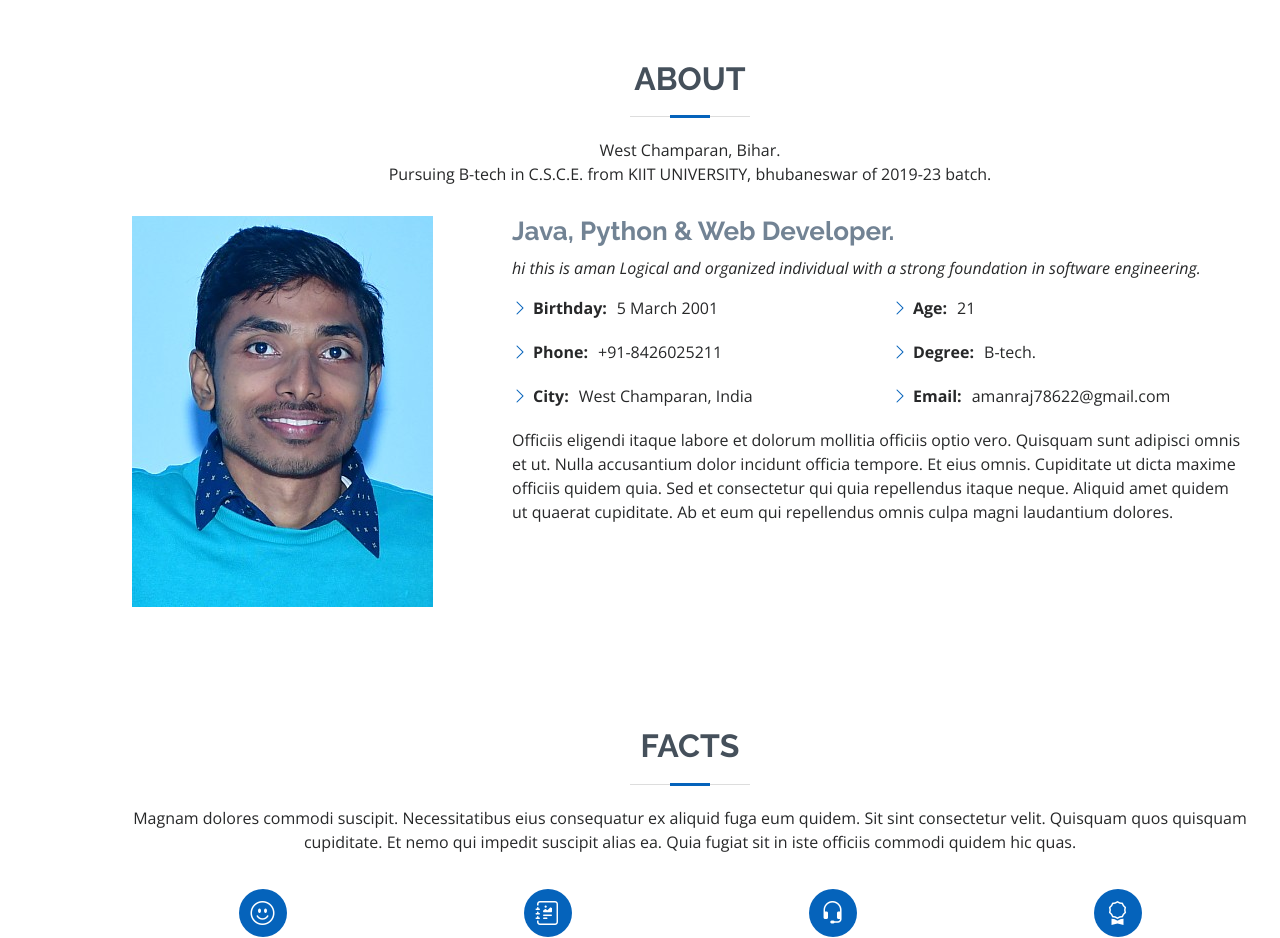
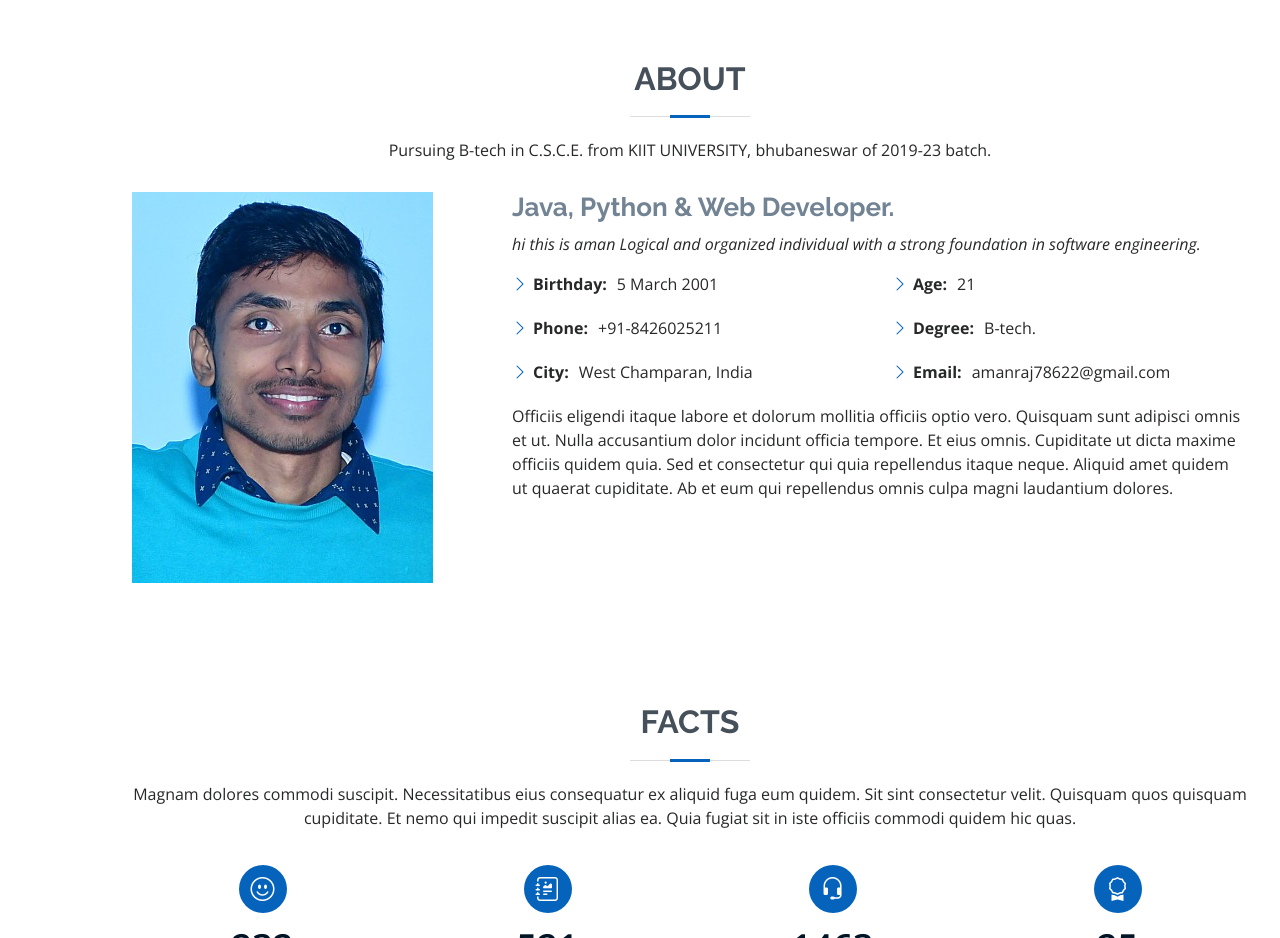
Before and after one commit to 01amanraj/amanRaj, a plain HTML site: page index.html in a window 1280 px wide. Shown: the part 800-1738 px from the top of the page. Drawn offline with nearby package versions, Linux system fonts and the light colour scheme.

Commit message:
done all changes in about sectionn

```diff
--- a/index.html
+++ b/index.html
@@ -80,7 +80,6 @@
 
         <div class="section-title">
           <h2>About</h2>
-          <p>West Champaran, Bihar.</p>
           <p> Pursuing B-tech in C.S.C.E. from KIIT UNIVERSITY, bhubaneswar of 2019-23 batch.</p>
         </div>
 
```
